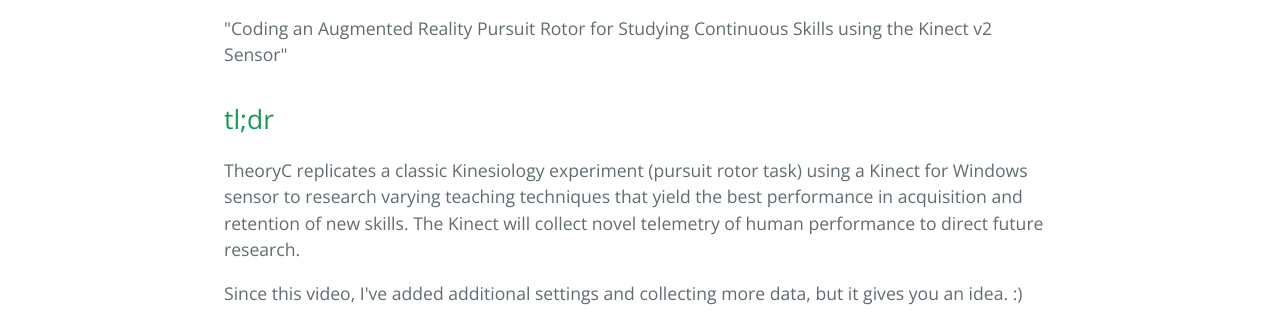
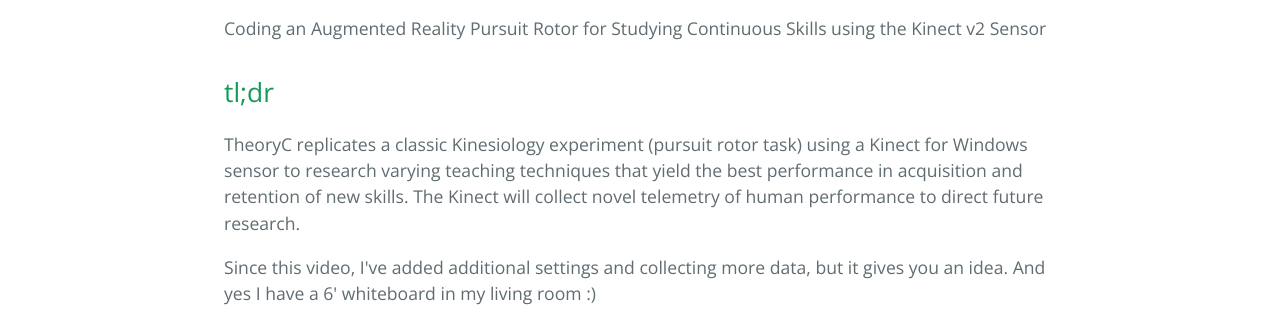
Before and after one commit to saraford/TheoryC, a plain HTML site: page index.html in a window 1280 px wide. Shown: the part 470-791 px from the top of the page. Drawn offline with nearby package versions, Linux system fonts and the light colour scheme; grey boxes are pictures that could not be loaded.

Commit message:
Update index.html

```diff
--- a/index.html
+++ b/index.html
@@ -22,14 +22,14 @@
       <h1>
 <a id="welcome-to-theoryc" class="anchor" href="#welcome-to-theoryc" aria-hidden="true"><span aria-hidden="true" class="octicon octicon-link"></span></a>Welcome to TheoryC</h1>
 
-<p>"Coding an Augmented Reality Pursuit Rotor for Studying Continuous Skills using the Kinect v2 Sensor"</p>
+<p>Coding an Augmented Reality Pursuit Rotor for Studying Continuous Skills using the Kinect v2 Sensor</p>
 
 <h2>
 <a id="tldr" class="anchor" href="#tldr" aria-hidden="true"><span aria-hidden="true" class="octicon octicon-link"></span></a>tl;dr</h2>
 
 <p>TheoryC replicates a classic Kinesiology experiment (pursuit rotor task) using a Kinect for Windows sensor to research varying teaching techniques that yield the best performance in acquisition and retention of new skills. The Kinect will collect novel telemetry of human performance to direct future research.</p>
 
-<p>Since this video, I've added additional settings and collecting more data, but it gives you an idea. :)</p>
+<p>Since this video, I've added additional settings and collecting more data, but it gives you an idea. And yes I have a 6' whiteboard in my living room :)</p>
 
 <p><iframe width="420" height="315" src="https://www.youtube.com/embed/qLDbcNBgMU8" frameborder="0" allowfullscreen></iframe></p>
 
```
